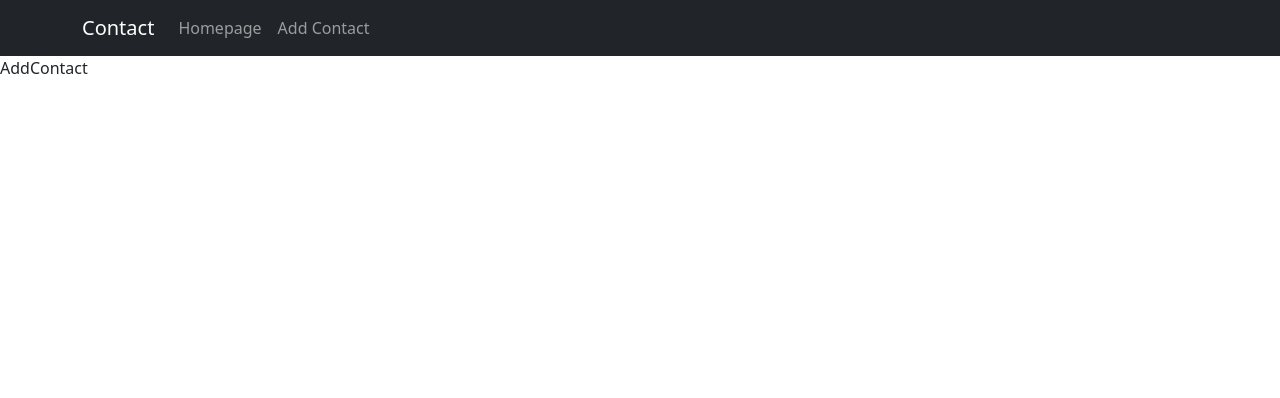
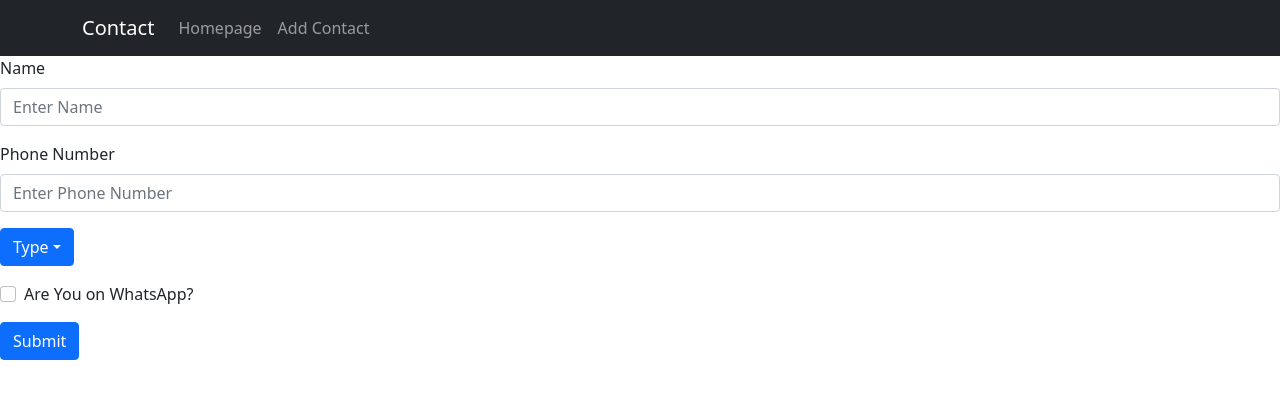
Before and after one commit to aviralgupta6/contactapplication, a React (Create React App) app: page /add-contact in a window 1280 px wide. Shown: the top 398 px of the page. Built offline with nearby package versions, Linux system fonts and the light colour scheme.

Commit message:
add contact form added

```diff
--- a/src/pages/add-contact/Add-Contact.component.jsx
+++ b/src/pages/add-contact/Add-Contact.component.jsx
@@ -1,8 +1,105 @@
 import { Fragment } from "react";
 import React from "react";
+import { DropdownButton, Dropdown, Form, Button } from "react-bootstrap";
+import { useRef } from "react";
+import { useEffect } from "react";
+import { useState } from "react";
 
 function AddContact() {
-  return <Fragment>AddContact</Fragment>;
+  const [formData, setFormData] = useState({
+    name: "",
+    phone: "",
+    isWhatsApp: false,
+    type: "",
+  });
+  const handleChange = (id, value) => {
+    console.log(id, value);
+    setFormData({ ...formData, [id]: value });
+  };
+
+  useEffect(() => console.log(formData));
+  return (
+    <Fragment>
+      <Form>
+        <Form.Group className="mb-3" controlId="name">
+          <Form.Label>Name</Form.Label>
+          <Form.Control
+            type="name"
+            placeholder="Enter Name"
+            value={formData.name}
+            onChange={(e) => handleChange(e.target.id, e.target.value)}
+          />
+        </Form.Group>
+
+        <Form.Group className="mb-3" controlId="phone">
+          <Form.Label>Phone Number</Form.Label>
+          <Form.Control
+            type="phone"
+            placeholder="Enter Phone Number"
+            value={formData.phone}
+            onChange={(e) => handleChange(e.target.id, e.target.value)}
+          />
+        </Form.Group>
+        <Form.Group className="mb-3" controlId="type">
+          <DropdownButton id="dropdown-button" title="Type">
+            <Dropdown.Item
+              id="personal"
+              onClick={(e) => handleChange("type", e.target.text)}
+            >
+              Personal
+            </Dropdown.Item>
+            <Dropdown.Item
+              id="office"
+              onClick={(e) => handleChange("type", e.target.text)}
+            >
+              Office
+            </Dropdown.Item>
+          </DropdownButton>
+        </Form.Group>
+        <Form.Group className="mb-3" controlId="isWhatsApp">
+          <Form.Check
+            type="checkbox"
+            label="Are You on WhatsApp?"
+            value={formData.isWhatsApp}
+            onChange={(e) => handleChange(e.target.id, e.target.checked)}
+          />
+        </Form.Group>
+        <Button variant="primary" type="button" onClick={(e) => console.log(e)}>
+          Submit
+        </Button>
+      </Form>
+      {/* <form>
+        <div className="form-group">
+          <label>Name</label>
+          <input
+            type="name"
+            className="form-control"
+            id="name"
+            aria-describedby="name"
+            placeholder="Enter Name"
+          />
+        </div>
+        <div className="form-group">
+          <label>Phone Number</label>
+          <input
+            type="phone"
+            className="form-control"
+            id="phone"
+            placeholder="Enter Phone Number"
+          />
+        </div>
+        <div className="form-group"></div>
+        <div className="form-group form-check">
+          <input type="checkbox" className="form-check-input" id="isWhatsApp" />
+          <label className="form-check-label">Are You on WhatsApp?</label>
+        </div>
+        <button type="submit" className="btn btn-primary">
+          Submit
+        </button>
+      </form>
+       */}
+    </Fragment>
+  );
 }
 
 export default AddContact;
```
